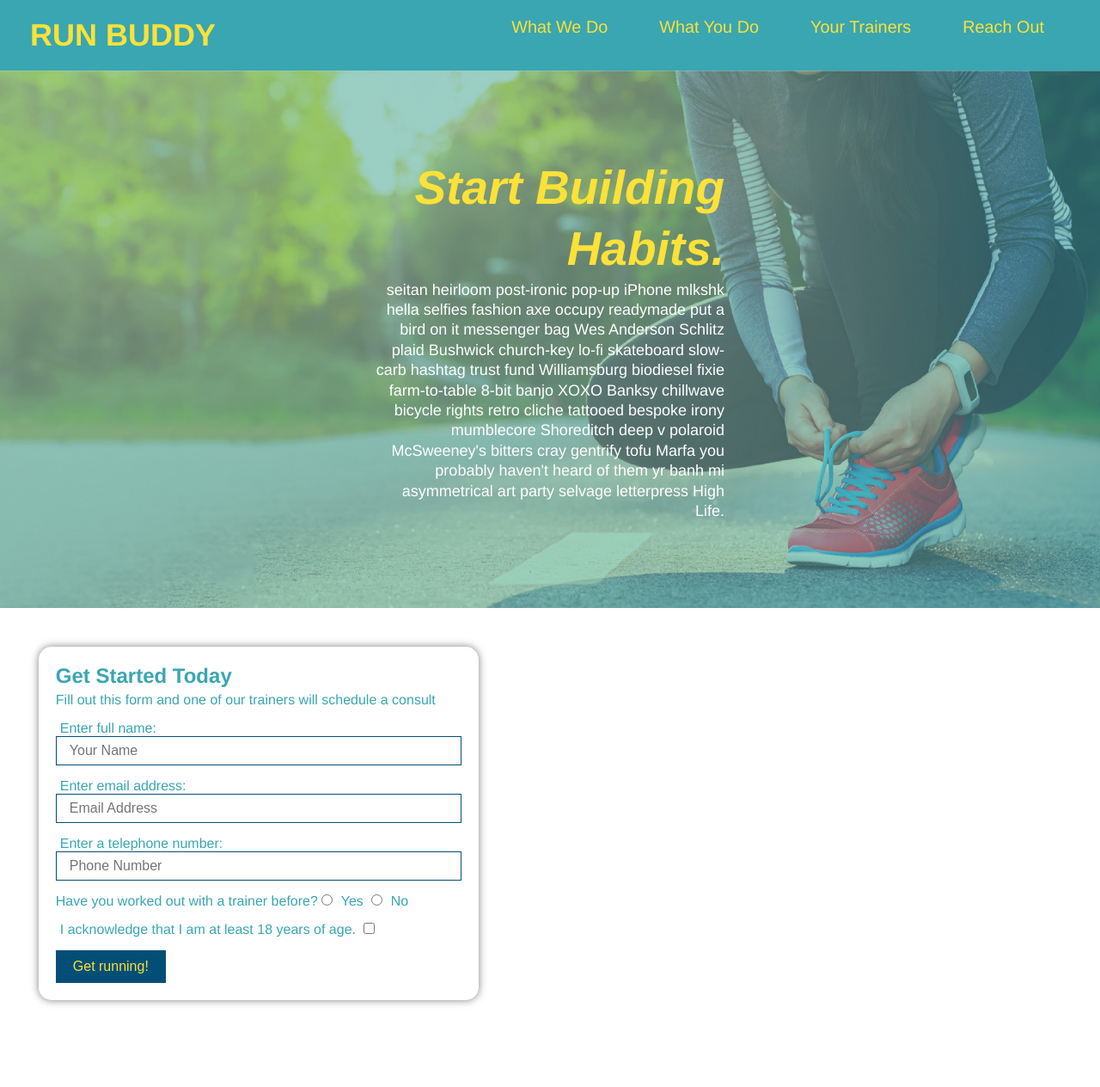
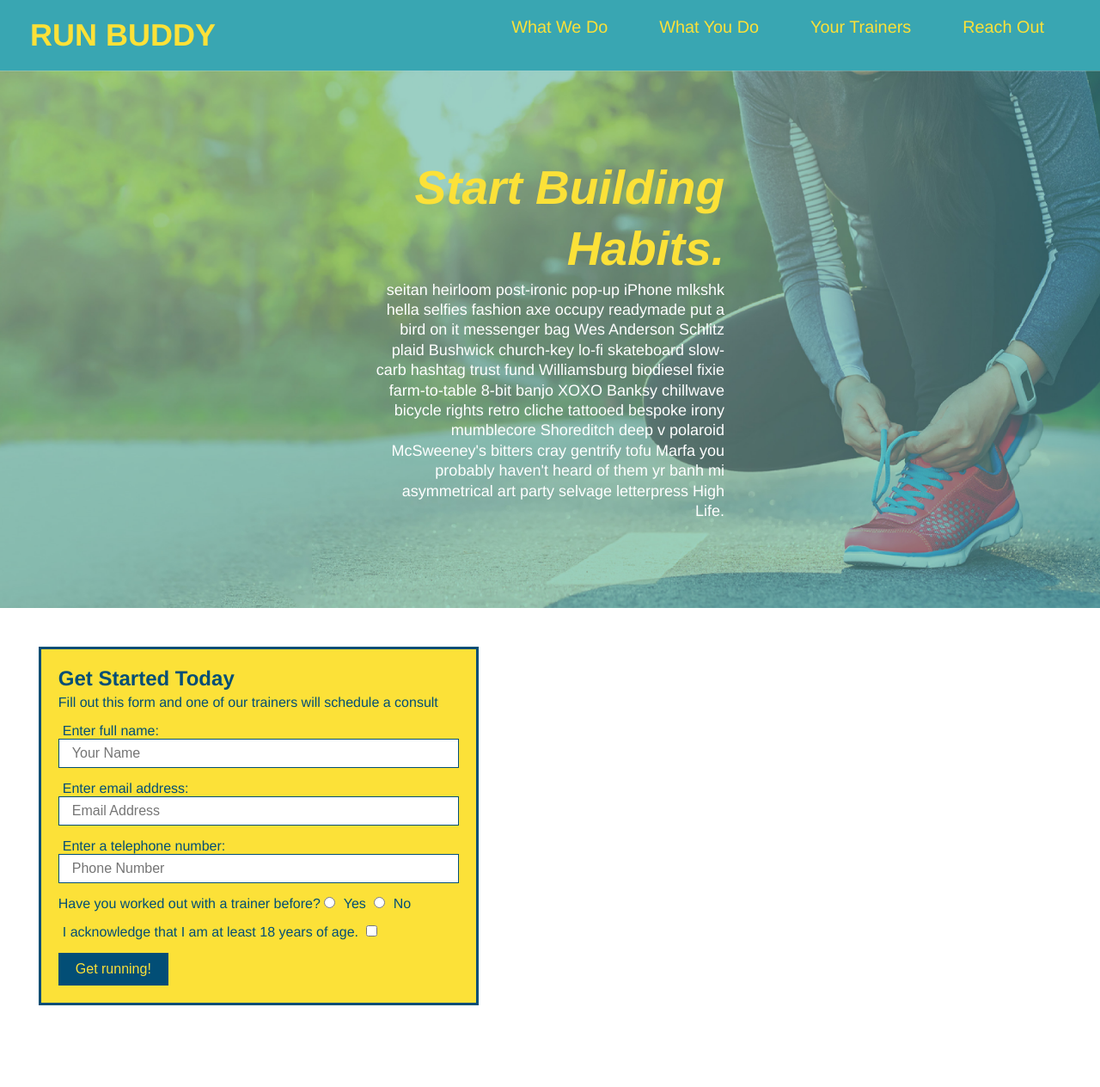
Before and after one commit to scollins117/run-buddy, a plain HTML site: page index.html in a window 1280 px wide. Shown: the top 1264 px of the page at 86% size. Drawn offline with Linux system fonts and the light colour scheme.

Commit message:
working on flexbox

```diff
--- a/assets/css/style.css
+++ b/assets/css/style.css
@@ -79,13 +79,11 @@ section {
   /* Hero Style Start */
 .hero {
     background-image: url('../images/hero-bg.jpg');
-    background-position: 80%;
-    background-attachment: fixed;
-    background-size:cover;
+    background-size: cover;
+    background-position: center;
     display: flex;
+    justify-content: center;
     flex-wrap: wrap;
-    justify-content: center;
-    align-items: flex-start;
 }
 
 .hero-cta {
@@ -105,14 +103,12 @@ section {
   /* Hero Style End */
 
 .hero-form {
-    border: 3px solid var(--secondary-color);
-    background-color: var(--primary-color-transparent);
+    border: 3px solid #024e76;
+    background-color: #fce138;
     padding: 20px;
+    color: #024e76;
     width: 40%;
     margin: 3.5%;
-    color: var(--secondary-color);
-    border-radius: 15px;
-    box-shadow: 0 0 10px rgba(0,0,0,0.5);
 }
 
 .hero-form h3 {
```
